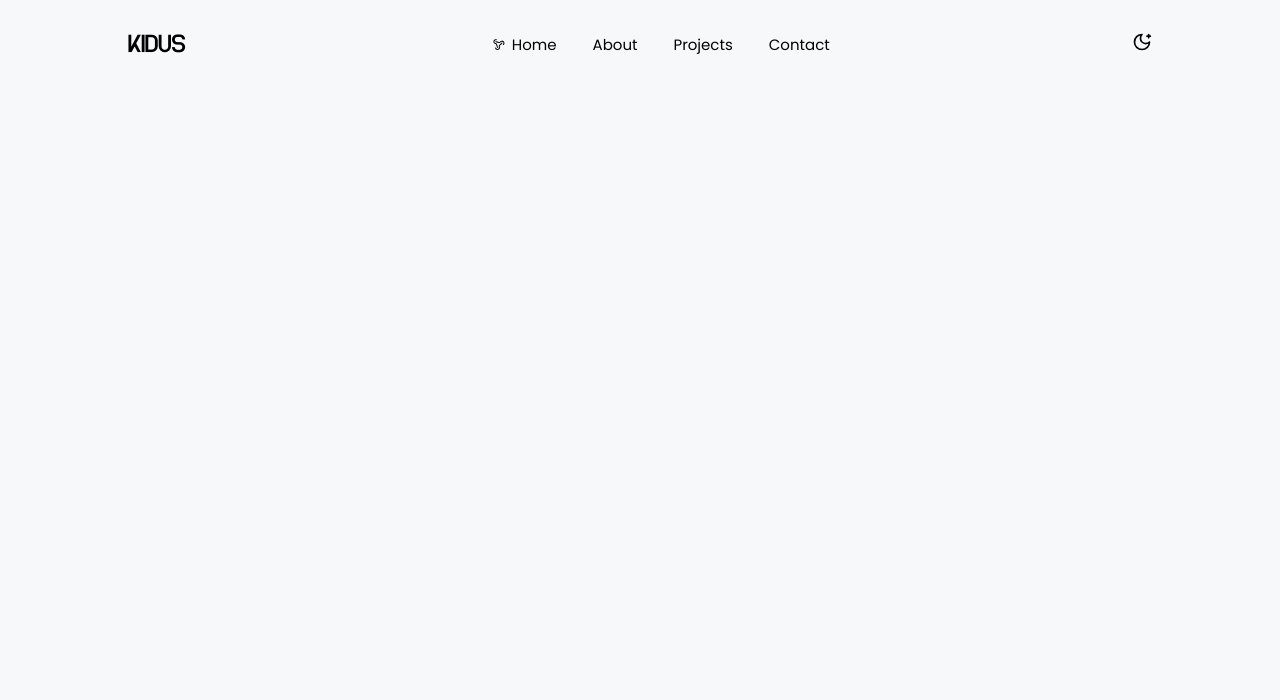
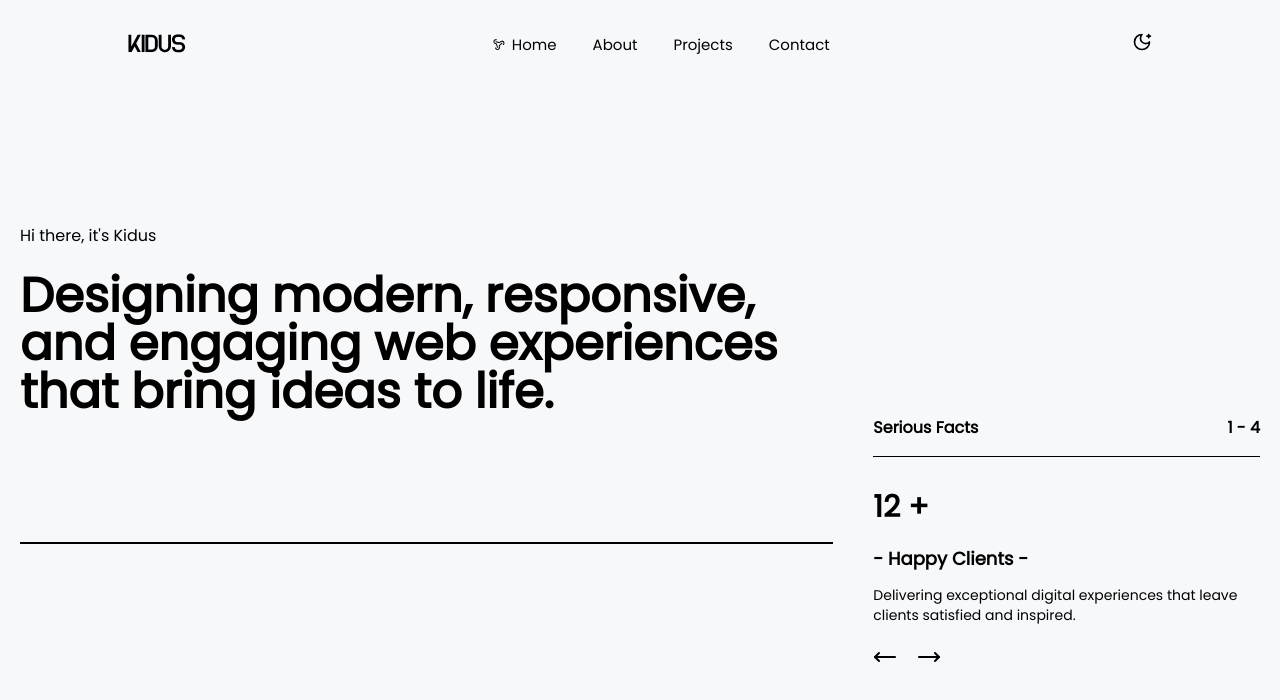
Before and after one commit to kid-us/Next-Portfolio, a Next.js app: page / in a window 1280 px wide. Shown: the top 700 px of the page. Built offline with nearby package versions, Linux system fonts and the light colour scheme.

Commit message:
Serious Facts added.

```diff
--- /dev/null
+++ b/app/components/SeriousFacts.tsx
@@ -0,0 +1,75 @@
+"use client";
+
+import facts, { Facts } from "@/constants/facts";
+import { MoveLeft, MoveRight } from "lucide-react";
+import React, { useEffect, useRef, useState } from "react";
+
+const SeriousFacts = () => {
+  const [seriousFacts, setSeriousFacts] = useState<Facts>(facts[0]);
+  const [changingInterval, setChangingInterval] = useState<number>(10000);
+
+  const intervalRef = useRef<NodeJS.Timeout | null>(null);
+
+  // Auto Serious facts changer with dynamic interval
+  useEffect(() => {
+    const startAutoChange = () => {
+      if (intervalRef.current) clearInterval(intervalRef.current);
+
+      intervalRef.current = setInterval(() => {
+        setSeriousFacts((prevFact) => {
+          const index = prevFact.id - 1;
+          return facts[index === facts.length - 1 ? 0 : index + 1];
+        });
+      }, changingInterval);
+    };
+
+    startAutoChange();
+
+    return () => {
+      if (intervalRef.current) clearInterval(intervalRef.current);
+    };
+  }, [facts, changingInterval]);
+
+  // Handle Next
+  const handleNext = () => {
+    setSeriousFacts((prevFact) => {
+      const index = prevFact.id - 1;
+      return facts[index === facts.length - 1 ? 0 : index + 1];
+    });
+
+    setChangingInterval((prev) => prev + 1);
+  };
+
+  // Handle Prev
+  const handlePrev = () => {
+    setSeriousFacts((prevFact) => {
+      const index = prevFact.id - 1;
+      return facts[index === 0 ? facts.length - 1 : index - 1];
+    });
+
+    setChangingInterval((prev) => prev + 1);
+  };
+  return (
+    <>
+      <div className="flex justify-between text-color-secondary font-semibold border-b border-secondary-border pb-4 mb-8">
+        <p>Serious Facts</p>
+        <p>
+          {seriousFacts.id} - {facts.length}
+        </p>
+      </div>
+      <p className="font-bold text-3xl">{seriousFacts.value} +</p>
+      <p className="text-lg font-bold mt-5">{seriousFacts.title}</p>
+      <p className="mt-3 text-sm text-color-secondary">{seriousFacts.note}</p>
+      <div className="flex mt-5 gap-x-5">
+        <button onClick={handlePrev}>
+          <MoveLeft className="text-color-secondary" />
+        </button>
+        <button onClick={handleNext}>
+          <MoveRight className="text-color-secondary" />
+        </button>
+      </div>
+    </>
+  );
+};
+
+export default SeriousFacts;
--- a/app/globals.css
+++ b/app/globals.css
@@ -27,8 +27,6 @@
   /* You can use 242424, 10100e, or 121212 for dark themes */
   font-family: "Poppins";
   line-height: 1.5;
-  font-weight: 800;
-  font-synthesis: none;
   text-rendering: optimizeLegibility;
   -webkit-font-smoothing: antialiased;
   -moz-osx-font-smoothing: grayscale;
@@ -49,7 +47,7 @@
   --color: #615fff;
   --color-secondary: #3f3f46;
   --secondary: #f7f8fa;
-  --secondary-border: #efefe9;
+  --secondary-border: #dadad6;
   --panel-bg: #000;
 
   background: var(--background);
@@ -70,7 +68,7 @@
   --panel-border: #575bd2;
   --panel-text: #000;
   --color: #615fff;
-  --color-secondary: #d4d4d8;
+  --color-secondary: #9f9fa1;
   --secondary: #10100e;
   --secondary-border: #1c1e24;
   --panel-bg: #fff;
--- a/app/page.tsx
+++ b/app/page.tsx
@@ -1,5 +1,28 @@
-import Image from "next/image";
+import SeriousFacts from "./components/SeriousFacts";
 
 export default function Home() {
-  return <div></div>;
+  return (
+    <div>
+      <div className="grid lg:grid-cols-3 lg:mt-32 mt-24">
+        <div className="lg:col-span-2">
+          <p className="mb-6 text-color-secondary">Hi there, it's Kidus</p>
+          <p className="lg:text-5xl text-3xl font-bold">
+            Designing modern, responsive, and engaging web experiences that
+            bring ideas to life.
+          </p>
+        </div>
+        <div></div>
+      </div>
+
+      <div className="grid lg:grid-cols-3 gap-x-10">
+        <div className="flex col-span-2 items-center">
+          <div className="border border-secondary-border w-full lg:mt-0 mt-5 lg:mb-0 mb-10"></div>
+        </div>
+
+        <div>
+          <SeriousFacts />
+        </div>
+      </div>
+    </div>
+  );
 }
--- /dev/null
+++ b/constants/facts.ts
@@ -0,0 +1,34 @@
+export interface Facts {
+  id: number;
+  title: string;
+  note: string;
+  value: number;
+}
+const facts: Facts[] = [
+  {
+    id: 1,
+    title: "- Happy Clients -",
+    note: "Delivering exceptional digital experiences that leave clients satisfied and inspired.",
+    value: 12,
+  },
+  {
+    id: 2,
+    title: "- Complete Projects -",
+    note: "Successfully bringing ideas to life with clean, efficient, and scalable solutions.",
+    value: 21,
+  },
+  {
+    id: 3,
+    title: "- Work Hours -",
+    note: "Dedication and passion drive every hour spent crafting high-quality web experiences.",
+    value: 3000,
+  },
+  {
+    id: 4,
+    title: "- Team Works –",
+    note: " Collaboration fuels innovation, creating seamless and impactful solutions together.",
+    value: 10,
+  },
+];
+
+export default facts;
```
